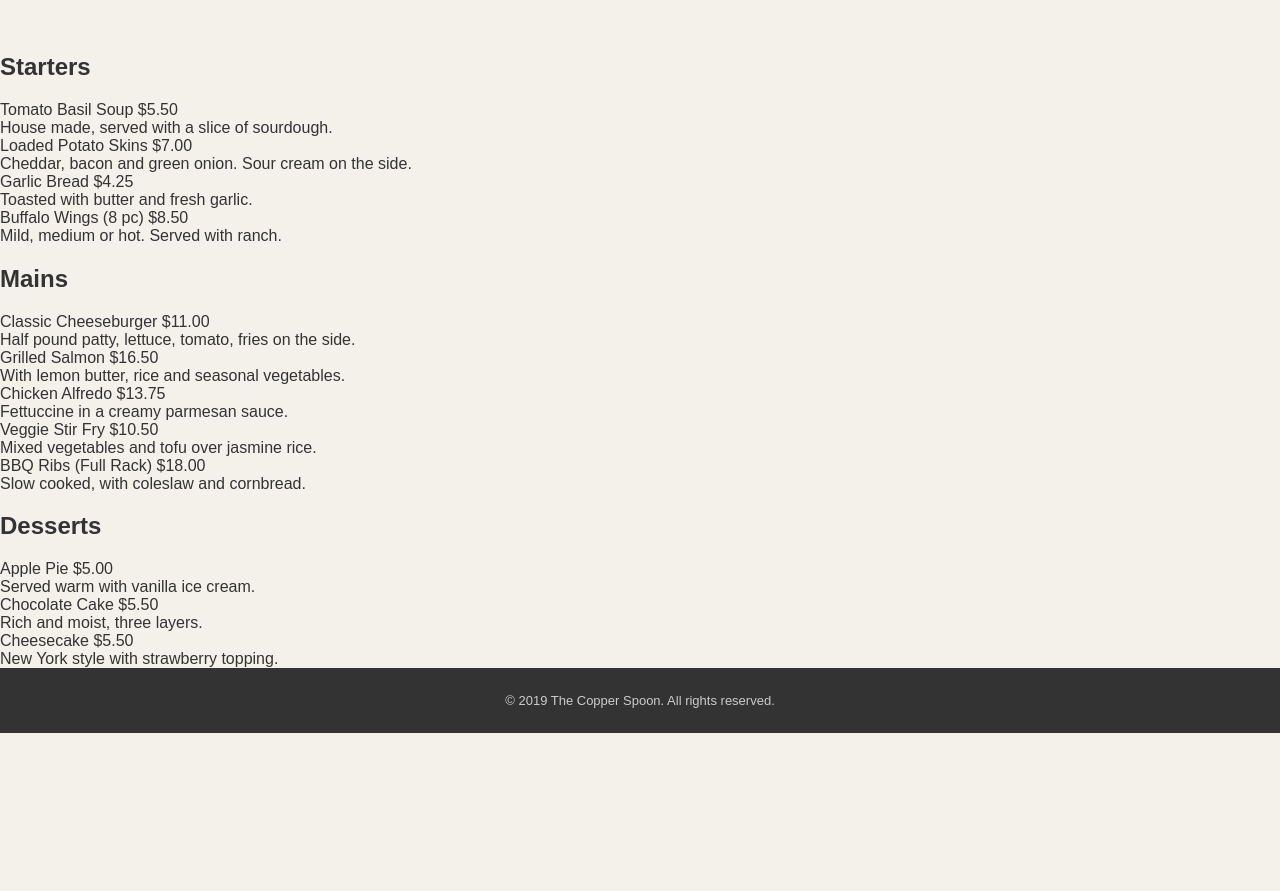
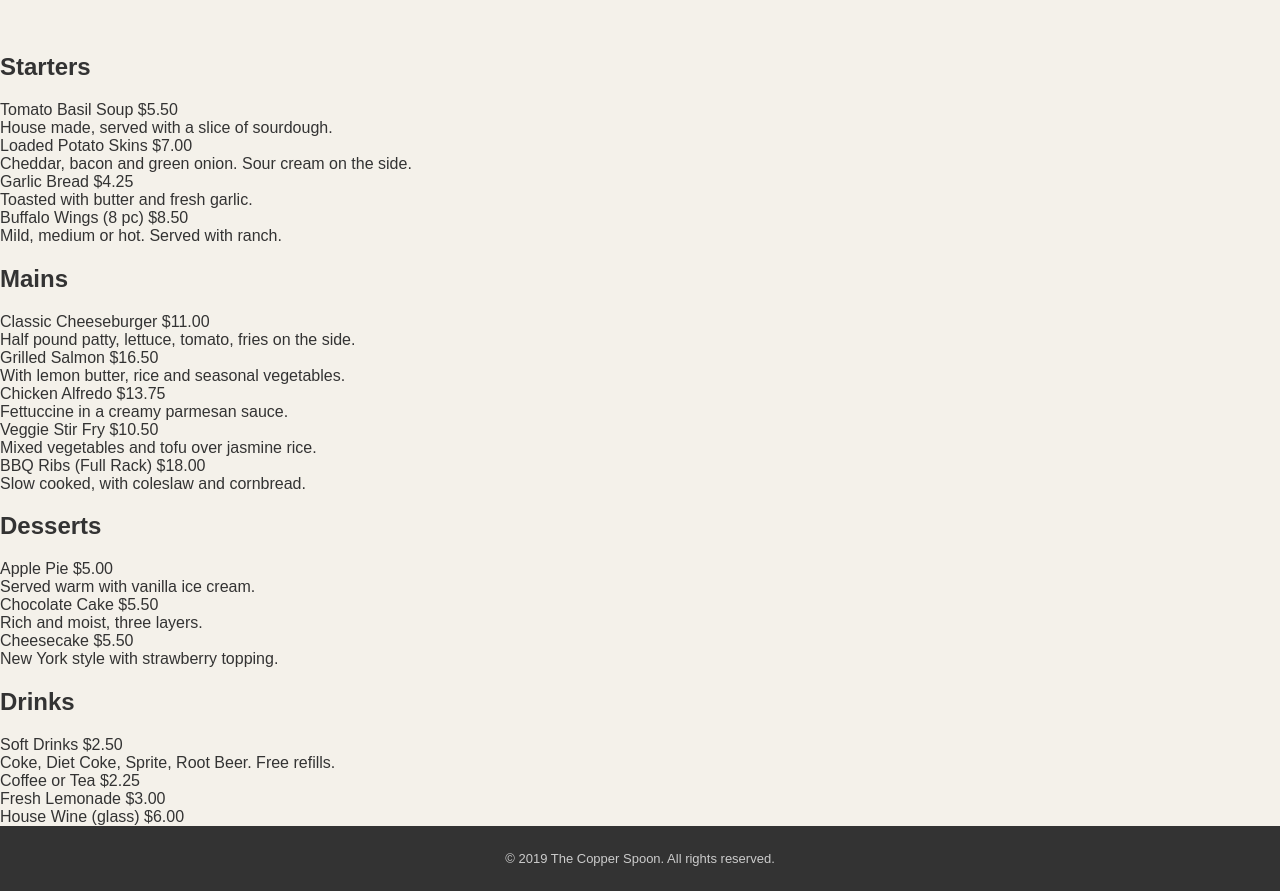
Before and after one commit to ayaangazali/restaurant-menu-qna, a plain HTML site: page menu.html in a window 1280 px wide. Shown: the part 181-1072 px from the top of the page. Before the commit the page ends 914 px from the top, so only its background shows below. Drawn offline with Linux system fonts and the light colour scheme.

Commit message:
menu drinks section

```diff
--- a/menu.html
+++ b/menu.html
@@ -110,6 +110,33 @@
 	<div style="clear:both;"></div>
 </div>
 
+<div class="menu-section">
+	<h2>Drinks</h2>
+
+	<div class="menu-item">
+		<span class="item-name">Soft Drinks</span>
+		<span class="item-price">$2.50</span>
+		<div class="item-desc">Coke, Diet Coke, Sprite, Root Beer. Free refills.</div>
+	</div>
+
+	<div class="menu-item">
+		<span class="item-name">Coffee or Tea</span>
+		<span class="item-price">$2.25</span>
+	</div>
+
+	<div class="menu-item">
+		<span class="item-name">Fresh Lemonade</span>
+		<span class="item-price">$3.00</span>
+	</div>
+
+	<div class="menu-item">
+		<span class="item-name">House Wine (glass)</span>
+		<span class="item-price">$6.00</span>
+	</div>
+
+	<div style="clear:both;"></div>
+</div>
+
 <div id="footer">
 	<p>&copy; 2019 The Copper Spoon. All rights reserved.</p>
 </div>
```
